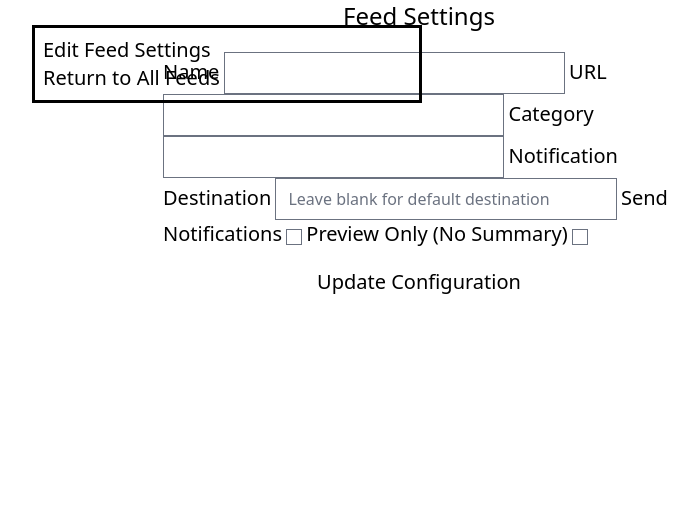
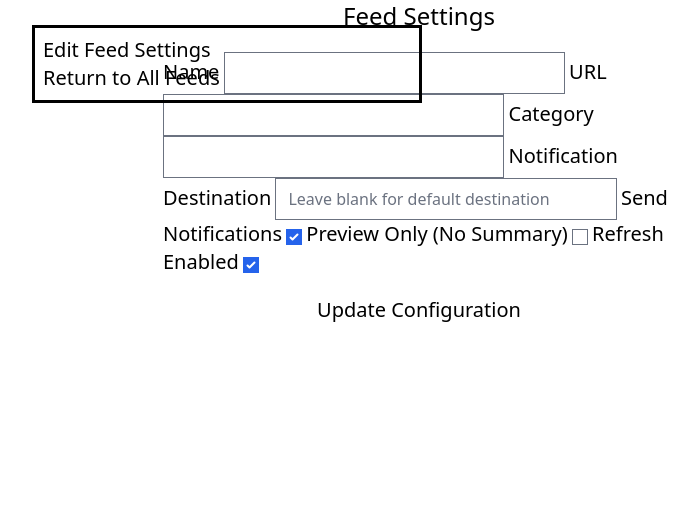
Before and after one commit to leozqin/precis, a FastAPI app: template app/templates/feed_config.html in a window 1280 px wide. Shown: the part 120-635 px from the top of the page, without its empty margins (221-919 px from the left). Run offline with FastAPI, Linux system fonts and the light colour scheme; the template is opened without the code that fills it, so the values that code supplies are empty; style sheets or scripts are compiled from the project's sources; parts of the project's set-up code (start-up, migrations or seed data) failed here and were passed over.

Commit message:
feat: add ability to pause refresh and validate feeds on configuration

```diff
--- a/app/app.py
+++ b/app/app.py
@@ -241,6 +241,7 @@ async def update_feed(
     notify_destination: Annotated[str, Form()] = None,
     notify: Annotated[bool, Form()] = False,
     preview_only: Annotated[bool, Form()] = False,
+    refresh_enabled: Annotated[bool, Form()] = False,
 ):
     try:
         feed = Feed(
@@ -250,6 +251,7 @@ async def update_feed(
             notify=notify,
             notify_destination=notify_destination,
             preview_only=preview_only,
+            refresh_enabled=refresh_enabled,
         )
 
         await bk.update_feed(feed=feed)
@@ -261,12 +263,18 @@ async def update_feed(
             status_code=status.HTTP_303_SEE_OTHER,
         )
     except Exception as e:
-        return RedirectResponse(
-            request.url_for("feed_settings", id=feed.id).include_query_params(
-                update_exception=e
-            ),
-            status_code=status.HTTP_303_SEE_OTHER,
-        )
+        if feed.validate():
+            return RedirectResponse(
+                request.url_for("feed_settings", id=feed.id).include_query_params(
+                    update_exception=e
+                ),
+                status_code=status.HTTP_303_SEE_OTHER,
+            )
+        else:
+            return RedirectResponse(
+                request.url_for("new_feed").include_query_params(update_exception=e),
+                status_code=status.HTTP_303_SEE_OTHER,
+            )
 
 
 @app.get("/feeds/", response_class=HTMLResponse)
@@ -300,9 +308,14 @@ async def feed_settings(
 
 
 @app.get("/feeds/new/", response_class=HTMLResponse)
-async def new_feed(request: Request):
+async def new_feed(request: Request, update_exception: str = None):
 
     return templates.TemplateResponse(
         "feed_config.html",
-        {"request": request, "settings": await bk.get_settings(), "feed": {}},
+        {
+            "request": request,
+            "settings": await bk.get_settings(),
+            "feed": {},
+            "update_exception": update_exception,
+        },
     )
--- a/app/handlers.py
+++ b/app/handlers.py
@@ -60,5 +60,6 @@ Summarize this article:
     def system_prompt(self):
         return """
 Your goal is to write a brief but detailed summary of the text given to you.
-Only output the summary without any additional text. Provide the summary in markdown.
+Only output the summary without any headings or sections.
+Provide the summary in markdown.
     """
--- a/app/models.py
+++ b/app/models.py
@@ -13,6 +13,7 @@ class Feed(BaseModel):
     notify_destination: str = None
     notify: bool = True
     preview_only: bool = False
+    refresh_enabled: bool = True
 
     @property
     def rss(self) -> Type[FeedParserDict]:
--- a/app/rss.py
+++ b/app/rss.py
@@ -87,7 +87,9 @@ class PrecisRSS:
         logger.info(f"Checking feeds starting at time {now}")
 
         for feed in self.db.get_feeds():
-            await self._check_feed(feed=feed)
+            feed: Feed
+            if feed.refresh_enabled:
+                await self._check_feed(feed=feed)
 
     async def add_feed_entry(self, feed: Feed, entry: FeedEntry) -> None:
 
--- a/app/templates/feed_config.html
+++ b/app/templates/feed_config.html
@@ -71,11 +71,15 @@
         </label>
         <label class="label cursor-pointer gap-2">
           <span class="label-text text-2xl lg:text-xl">Send Notifications</span>
-          <input name="notify" type="checkbox" class="toggle" {% if feed.notify %} checked {% endif %} />
+          <input name="notify" type="checkbox" class="toggle" {% if feed.notify != False %} checked {% endif %} />
         </label>
         <label class="label cursor-pointer gap-2">
           <span class="label-text text-2xl lg:text-xl">Preview Only (No Summary)</span>
           <input name="preview_only" type="checkbox" class="toggle" {% if feed.preview_only %} checked {% endif %} />
+        </label>
+        <label class="label cursor-pointer gap-2">
+          <span class="label-text text-2xl lg:text-xl">Refresh Enabled</span>
+          <input name="refresh_enabled" type="checkbox" class="toggle" {% if feed.refresh_enabled != False %} checked {% endif %} />
         </label>
       </div>
       <div>
--- a/app/templates/feeds.html
+++ b/app/templates/feeds.html
@@ -72,6 +72,9 @@
             <div class="badge badge-secondary rounded">
               notify: {{ feed.notify }}
             </div>
+            <div class="badge badge-secondary rounded">
+              refresh: {{ feed.refresh_enabled }}
+            </div>
           </div>
         </div>
       </a>
```
Also changed, not shown: app/backend.py (+6 -1 lines).
